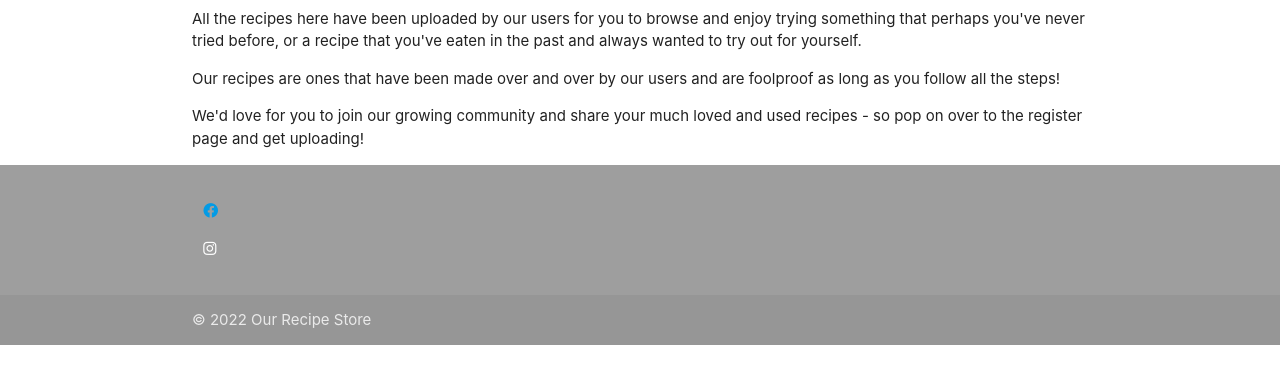
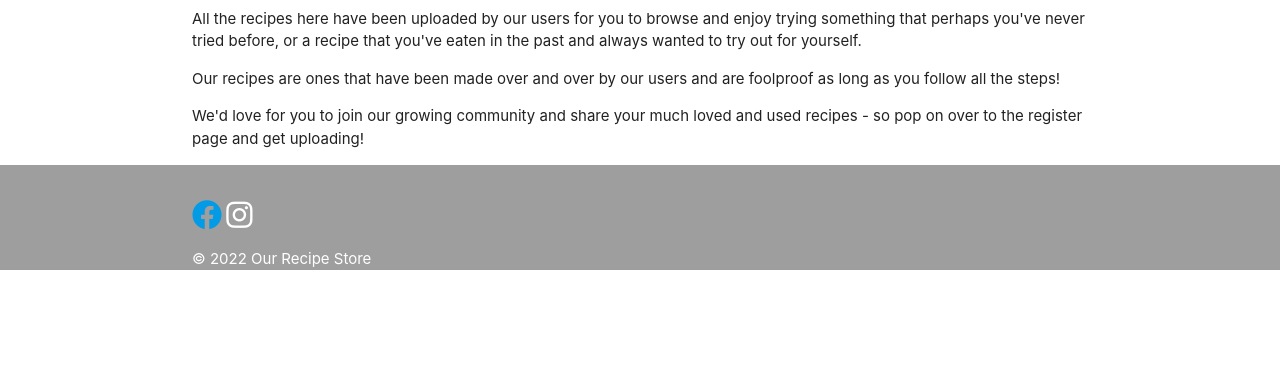
Before and after one commit to RhiH/recipe_store, a Flask app: page /about in a window 1280 px wide. Shown: the part 211-595 px from the top of the page. Run offline with Flask 2, Linux system fonts and the light colour scheme; some libraries are stand-ins or nearby versions.

Commit message:
amend footer formatting

```diff
--- a/app.py
+++ b/app.py
@@ -112,7 +112,7 @@ def profile(username):
         "method": request.form.getlist("method"),
         "created_by": session["user"]
     }
-    return render_template("profile.html", username=username, recipe=recipe)
+    return render_template("profile.html", username=username, recipe=recipe, list_of_numbers=[1, 2, 3])
 
     if session["user"]:
         return render_template("profile.html", username=username)
@@ -190,6 +190,7 @@ def show_recipe(recipe_id):
     recipe = mongo.db.recipes.find_one({"_id": ObjectId(recipe_id)})
     return render_template("show_recipe.html", recipe=recipe)
 
+
 if __name__ == "__main__":
     app.run(host=os.environ.get("IP"),
             port=int(os.environ.get("PORT")),
--- a/templates/base.html
+++ b/templates/base.html
@@ -70,19 +70,13 @@
 
     <footer class="page-footer #9e9e9e grey">
         <div class="container">
-          <div class="row">
-            <div class="col s12 m4">
-                <p><a href="https:facebook.com"><i class="fa-brands fa-facebook"></i></p>
-                <p><a href="https:instagram.com"></a><i class="fa-brands fa-instagram"></i></p>
-            </div>
+          <div class="row col s12 m4">
+                <p><a href="https:facebook.com"><i class="fa-brands small fa-facebook"></i></a>
+                <a href="https:instagram.com"></a><i class="fa-brands small fa-instagram"></i></p>
+           © 2022 Our Recipe Store
           </div>
         </div>
-        <div class="footer-copyright">
-          <div class="container">
-          © 2022 Our Recipe Store
-          </div>
-        </div>
-      </footer>
+    </footer>
 
 
     <script src="https://code.jquery.com/jquery-3.6.1.min.js"
--- a/templates/profile.html
+++ b/templates/profile.html
@@ -31,5 +31,4 @@
         {% endif %}
     </div>
 
-
 {% endblock %}
--- a/templates/show_recipe.html
+++ b/templates/show_recipe.html
@@ -7,7 +7,7 @@
   <div class="row">
     <div class="card" method="POST" action="{{ url_for('show_recipe', recipe_id=recipe._id) }}">
         <div class="card-image">
-          <img src= {{ recipe.img }} alt="Shepherd Pie">
+          <img src= {{ recipe.img }} alt="Shepherds Pie">
           <strong>{{ recipe.recipe_name}}</strong>
           <p>{{ recipe.serves }} </p>
           <p>{{ recipe.cooking_time}} </p>
```
